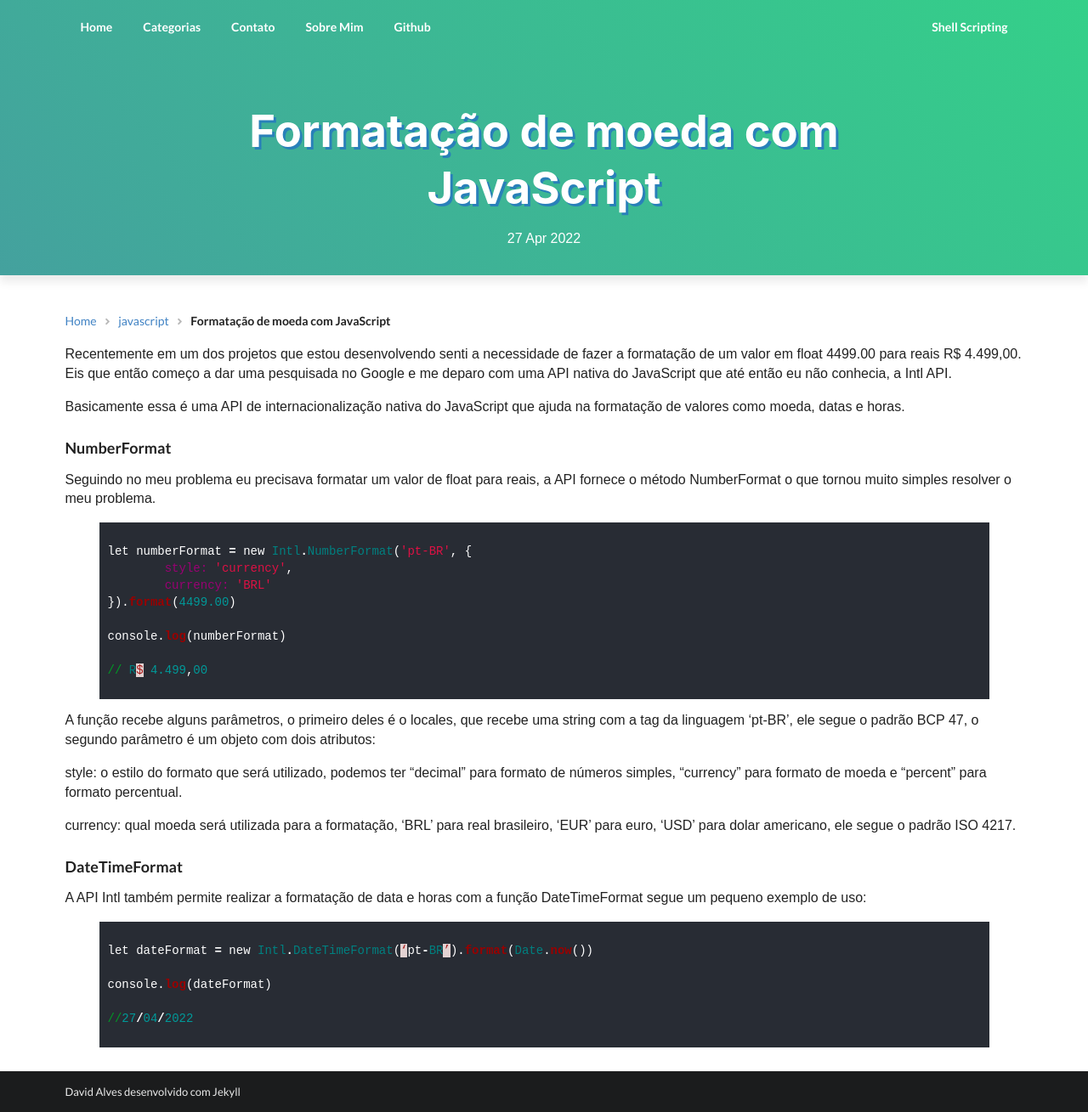
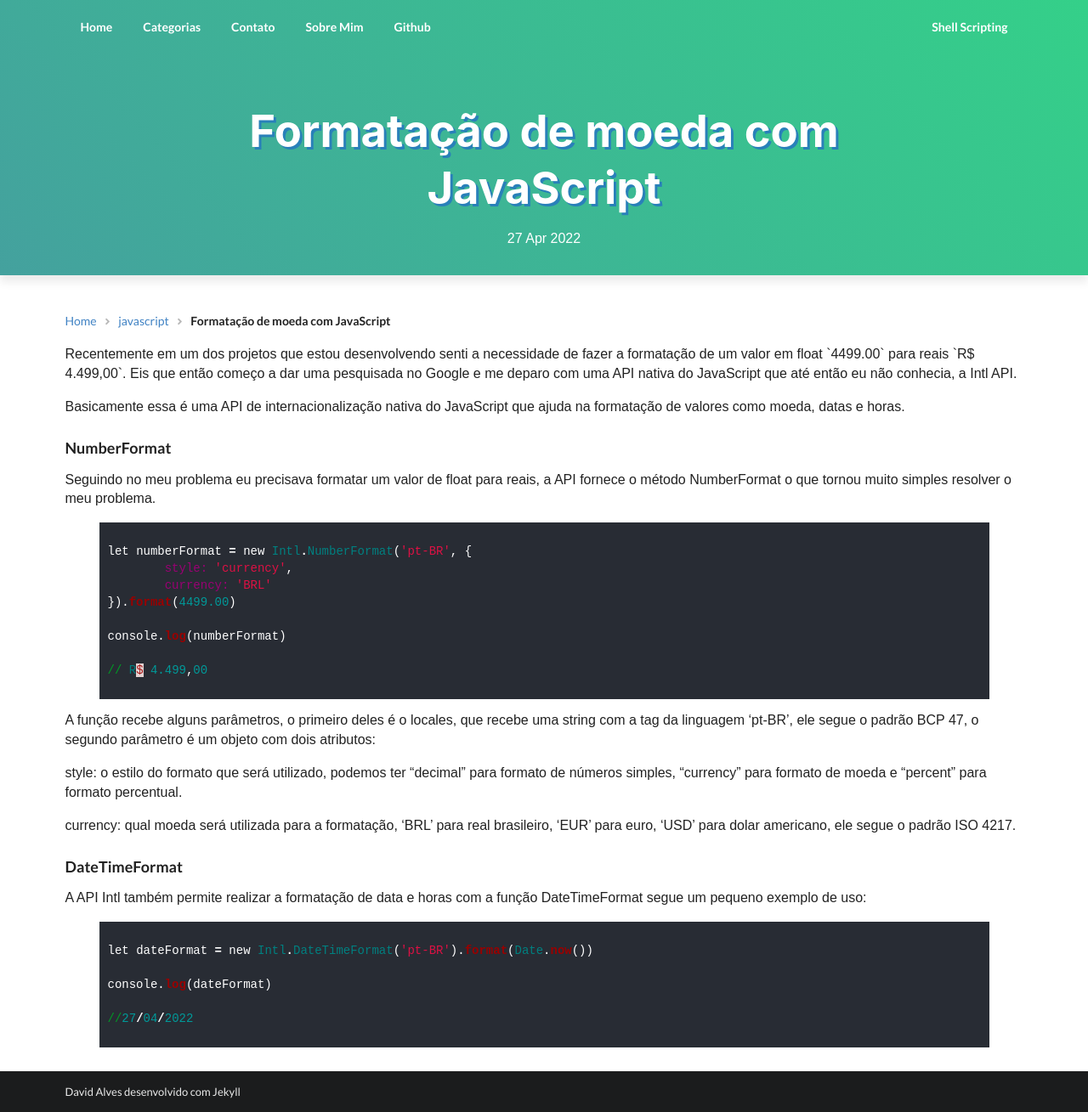
Before and after one commit to david27alves/david27alves.github.io, a Jekyll site: the page built from _posts/2022-04-27-formatacao-de-moeda-com-javascript.markdown, in a window 1280 px wide. Shown: the whole page at 85% size. Built offline with Jekyll 4.4.1, drawn with Linux system fonts in a browser that asks for light colours.

```diff
--- a/_posts/2022-04-27-formatacao-de-moeda-com-javascript.markdown
+++ b/_posts/2022-04-27-formatacao-de-moeda-com-javascript.markdown
@@ -5,9 +5,10 @@ description: "Como formatar moeda usando API nativa do JavaScript"
 date: 2022-04-27
 category: "javascript"
 author: "David Alves"
+avatar: "https://avatars1.githubusercontent.com/u/4975560?s=460&v=4"
 ---
 
-<p>Recentemente em um dos projetos que estou desenvolvendo senti a necessidade de fazer a formatação de um valor em float 4499.00 para reais R$ 4.499,00. Eis que então começo a dar uma pesquisada no Google e me deparo com uma API nativa do JavaScript que até então eu não conhecia, a Intl API.</p>
+<p>Recentemente em um dos projetos que estou desenvolvendo senti a necessidade de fazer a formatação de um valor em float `4499.00` para reais `R$ 4.499,00`. Eis que então começo a dar uma pesquisada no Google e me deparo com uma API nativa do JavaScript que até então eu não conhecia, a Intl API.</p>
 
 <p>Basicamente essa é uma API de internacionalização nativa do JavaScript que ajuda na formatação de valores como moeda, datas e horas.</p>
 
@@ -36,7 +37,7 @@ console.log(numberFormat)
 <p>A API Intl também permite realizar a formatação de data e horas com a função DateTimeFormat segue um pequeno exemplo de uso:</p>
 
 {% highlight ruby %}
-let dateFormat = new Intl.DateTimeFormat(‘pt-BR’).format(Date.now())
+let dateFormat = new Intl.DateTimeFormat('pt-BR').format(Date.now())
 
 console.log(dateFormat)
 
```
